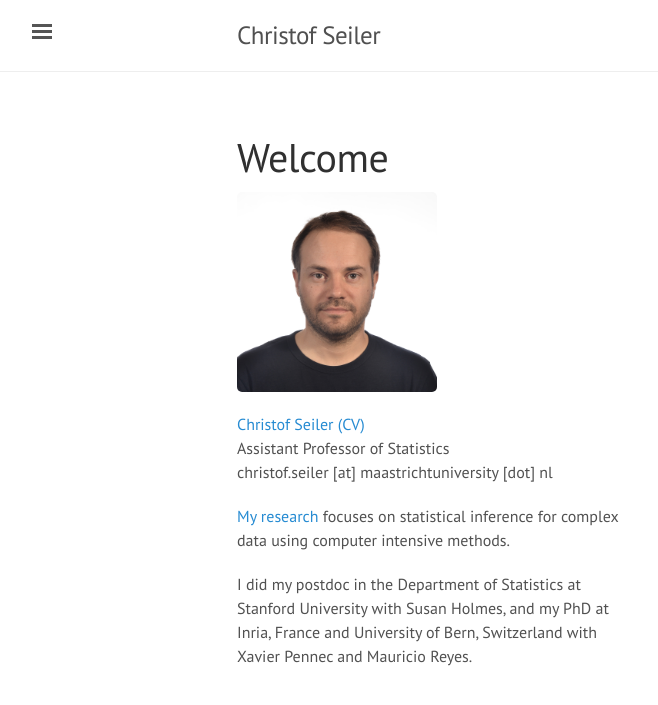
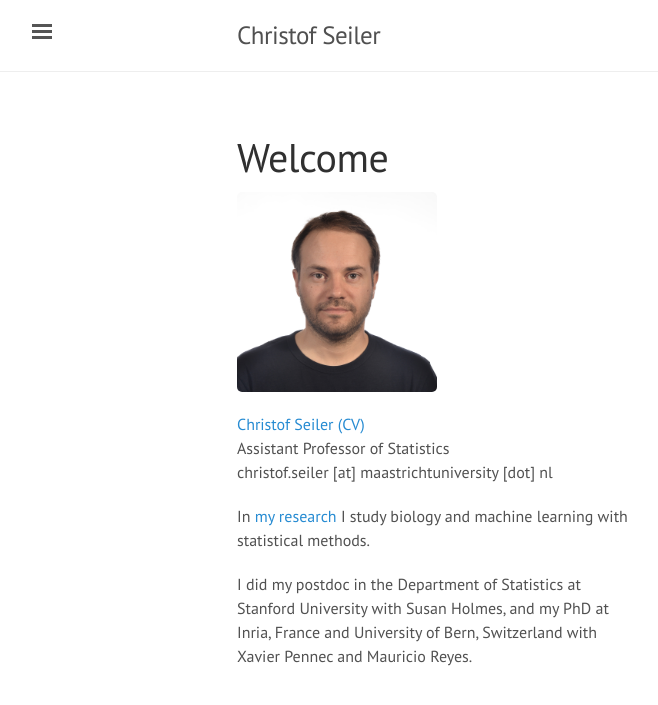
Before and after one commit to ChristofSeiler/ChristofSeiler.github.io, a Jekyll site: the page built from index.html, in a window 1280 px wide. Shown: the top 705 px of the page, without its empty margins (3-661 px from the left). Built offline with Jekyll 4.4.1, drawn with Linux system fonts in a browser that asks for light colours; the list of posts is cut into pages by our own code.

Commit message:
change front page desc

```diff
--- a/index.html
+++ b/index.html
@@ -20,7 +20,7 @@ christof.seiler [at] maastrichtuniversity [dot] nl
 </p>
 
 <p class="narrow">
-<a href="projects/">My research</a> focuses on statistical inference for complex data using computer intensive methods.
+In <a href="projects/">my research</a> I study biology and machine learning with statistical methods.
 </p>
 
 <p class="narrow">
```
